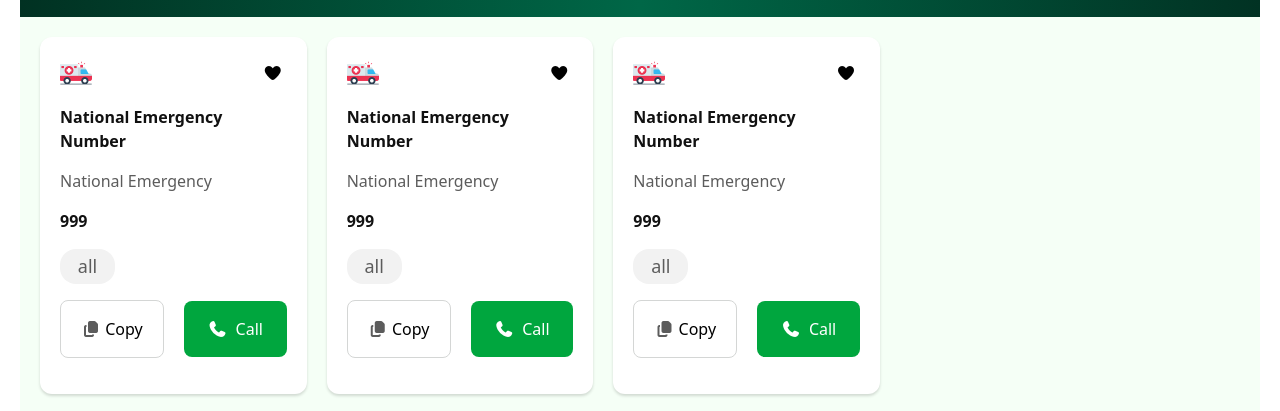
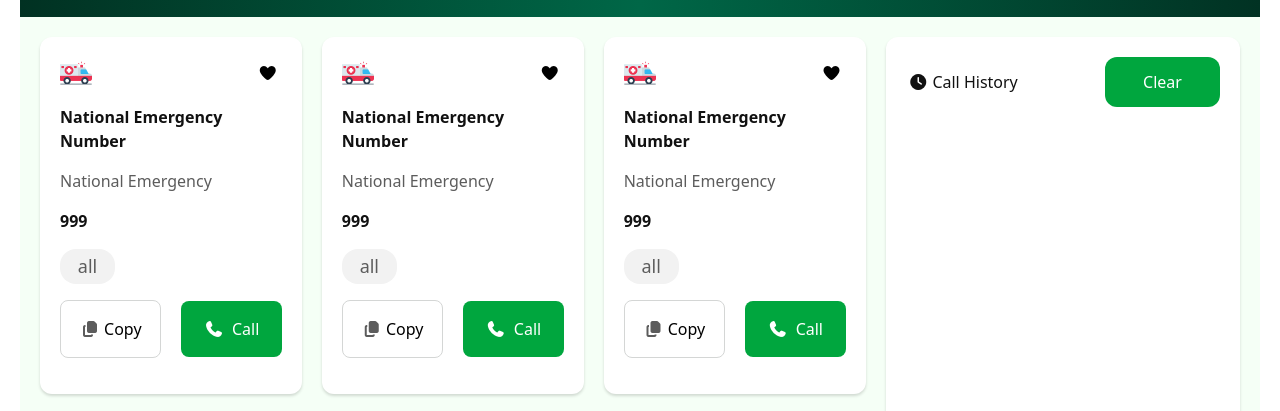
Before and after one commit to Ummahabibahabo/My-B12A05-assignment, a plain HTML site: page index.html in a window 1280 px wide. Shown: the part 310-721 px from the top of the page. Drawn offline with nearby package versions, Linux system fonts and the light colour scheme.

Commit message:
five commit

```diff
--- a/index.html
+++ b/index.html
@@ -407,7 +407,7 @@
           </div>
         </div>
         <!-- delete korse -->
-         <div
+        <div
           class="card-1 shadow-[0px_2px_3px_0px_rgba(0,0,0,0.15)] bg-[var(--White,_rgba(255,255,255,1))] p-5 rounded-xl"
         >
           <div class="flex flex-col sm:flex-row justify-between items-center">
@@ -449,6 +449,26 @@
           </div>
         </div>
       </div>
+      <div
+        class="flex flex-col sm:flex-row justify-between items-start w-full lg:w-[30%] shadow-[0px_2px_3px_0px_rgba(0,0,0,0.15)] bg-[var(--White,_rgba(255,255,255,1))] rounded-xl p-5"
+      >
+        <div class="w-full sm:w-auto">
+          <button
+            class="bg-white w-full sm:w-[115px] h-[50px] rounded-xl text-[var(--Dark,rgba(17,17,17,1))]"
+          >
+            <span><i class="fa-solid fa-clock"></i> Call History</span>
+          </button>
+        </div>
+
+        <div class="w-full sm:w-auto">
+          <button
+            class="bg-[#00a63e] w-full sm:w-[115px] h-[50px] rounded-xl text-white"
+          >
+            Clear
+          </button>
+        </div>
+      </div>
+    </div>
 
     <script src="./index.js"></script>
   </body>
```
